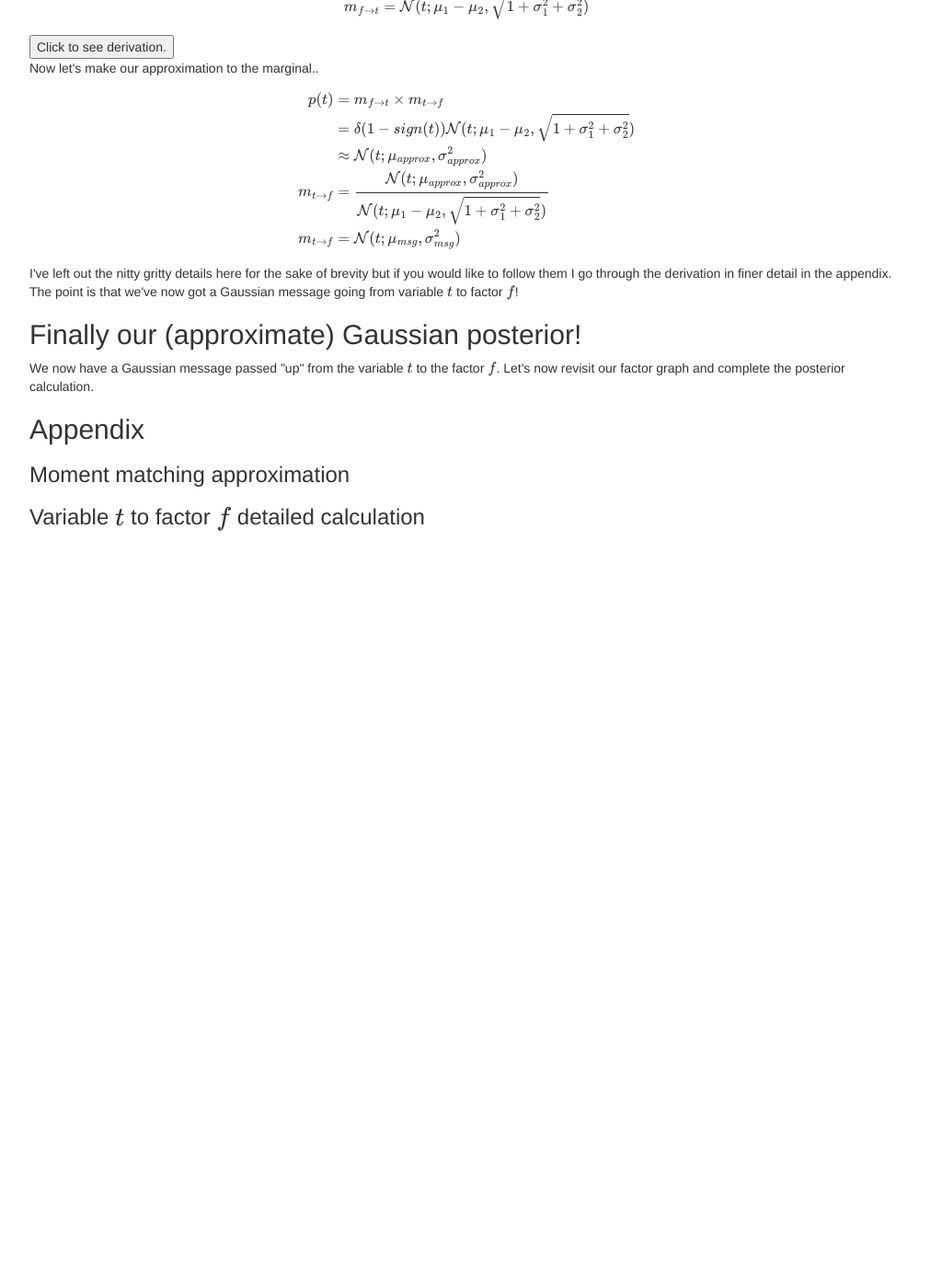
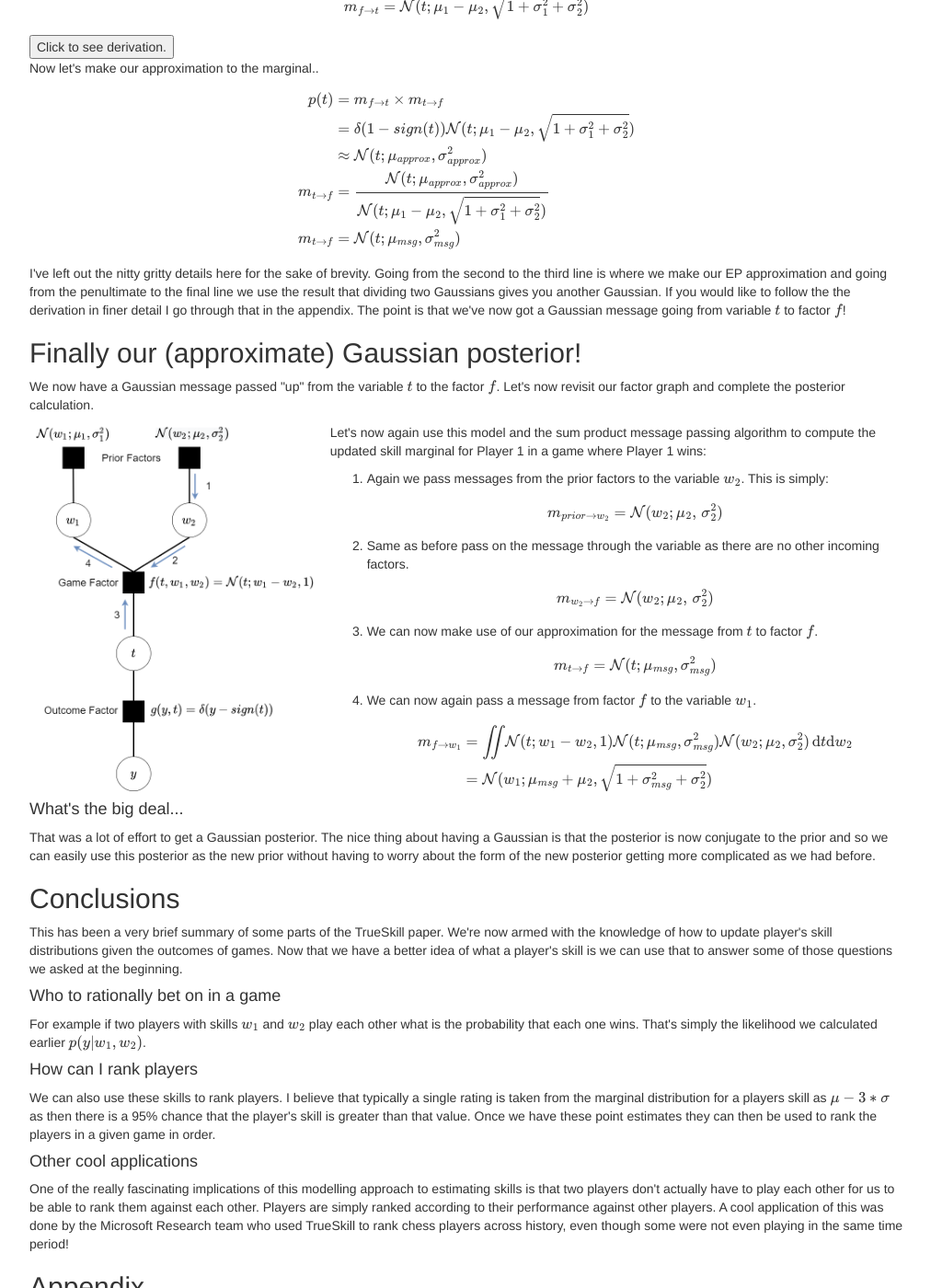
Before and after one commit to Nush395/Nush395.github.io, a Jekyll site: the page built from _posts/2020-06-06-true-skill.html, in a window 1280 px wide and 1400 px high, scrolled down 3429 px. Shown: the whole window at 92% size, without its empty margins (133-1145 px from the left). Built offline with Jekyll 4.4.1, drawn with Linux system fonts in a browser that asks for light colours; formulas are drawn with MathJax 3; before the commit the page ends 4017 px from its top, so only the background shows below that.

Commit message:
[TRUESKILL] - Adding EP section.

```diff
--- a/_posts/2020-06-06-true-skill.html
+++ b/_posts/2020-06-06-true-skill.html
@@ -317,9 +317,10 @@ date: 2020-06-06
     \\    m_{t \to f}  &=  \frac{\mathcal{N}(t;\mu_{approx},\sigma_{approx}^{2})}{\mathcal{N}(t;\mu_1-\mu_2,\sqrt{1+\sigma_1^{2}+\sigma_2^{2}})}
 \\ m_{t \to f}  &= \mathcal{N}(t;\mu_{msg},\sigma_{msg}^{2})
     \end{align}
-    I've left out the nitty gritty details here for the sake of brevity but if you would like to follow them I go through
-    the derivation in finer detail in the appendix. The point is that we've now got a Gaussian message going from variable
-    $t$ to factor $f$!
+    I've left out the nitty gritty details here for the sake of brevity. Going from the second to the third line is where we
+make our EP approximation and going from the penultimate to the final line we use the result that dividing two Gaussians gives
+you another Gaussian. If you would like to follow the the derivation in finer detail I go through that in the appendix.
+The point is that we've now got a Gaussian message going from variable $t$ to factor $f$!
 </p>
 <h2>
     Finally our (approximate) Gaussian posterior!
@@ -327,6 +328,91 @@ date: 2020-06-06
 <p>
     We now have a Gaussian message passed "up" from the variable $t$ to the factor $f$. Let's now revisit our factor graph
     and complete the posterior calculation.
+</p>
+<div class="row">
+    <div class="col-sm-4">
+        <img src="{{site.baseurl}}/assets/img/factor_graph_two_player_approx.png" height="400"/>
+    </div>
+    <div class="col-sm-8" style="overflow-y: scroll; height:400px;">
+        <p>
+            Let's now again use this model and the sum product message passing algorithm to compute the
+            updated skill marginal for Player 1 in a game where Player 1 wins:
+        </p>
+        <ol>
+            <li>
+                Again we pass messages from the prior factors to the variable $w_2$. This is simply:
+                $$m_{prior \to w_2}=\mathcal{N}(w_2;\mu_2,\,\sigma_2^{2})$$
+            </li>
+            <li>
+                Same as before pass on the message through the variable as there are no other incoming factors.
+                $$m_{w_2 \to f}=\mathcal{N}(w_2;\mu_2,\,\sigma_2^{2})$$
+            </li>
+            <li>
+                We can now make use of our approximation for the message from $t$ to factor $f$.
+                $$m_{t \to f} = \mathcal{N}(t;\mu_{msg},\sigma_{msg}^{2})$$
+            </li>
+            <li>
+                We can now again pass a message from factor $f$ to the variable $w_1$.
+                \begin{align}
+                    m_{f \to w_1} &= \iint \! \mathcal{N}(t;w_1-w_2,1)\mathcal{N}(t;\mu_{msg},\sigma_{msg}^{2})\mathcal{N}(w_2;\mu_2,\sigma_2^{2}) \, \mathrm{d}t\mathrm{d}w_2
+                              \\  &= \mathcal{N}(w_1;\mu_{msg}+\mu_2,\sqrt{1+\sigma_{msg}^{2}+\sigma_2^{2}})
+                \end{align}
+                Again for the sake of not putting too much detail here I'll leave this derivation to the Appendix, but the most
+                important insight is we still have a Gaussian message.
+            </li>
+            <li>
+                Finally we can work out the marginal for $w_1$ by multiplying the message from the prior factor and from the
+                game factor.
+                \begin{align}
+                p(w_1) &= m_{f \to w_1} \times m_{prior \to w_1}
+                       &= \mathcal{N}(w_1;\mu_{msg}+\mu_2,\sqrt{1+\sigma_{msg}^{2}+\sigma_2^{2}}) \mathcal{N}(w_1;\mu_1,\sqrt{\sigma_1^{2}})
+                       &= \mathcal{N}(w_1;\mu_{new},\sigma_{new})
+                \end{align}
+                Going from the second line to the final line we've used the result that multiplying two Gaussians also gives a Gaussian!
+                So we've finally got our posterior and it's Gaussian!
+            </li>
+        </ol>
+    </div>
+</div>
+<h4>
+    What's the big deal...
+</h4>
+<p>
+    That was a lot of effort to get a Gaussian posterior. The nice thing about having a Gaussian is that the posterior is
+    now conjugate to the prior and so we can easily use this posterior as the new prior without having to worry about the
+    form of the new posterior getting more complicated as we had before.
+</p>
+<h2>
+    Conclusions
+</h2>
+<p>
+    This has been a very brief summary of some parts of the TrueSkill paper. We're now armed with the knowledge of how to
+    update player's skill distributions given the outcomes of games. Now that we have a better idea of what a player's skill is
+    we can use that to answer some of those questions we asked at the beginning.
+    <h4>
+        Who to rationally bet on in a game
+    </h4>
+    <p>
+    For example if two players with skills $w_1$ and $w_2$
+    play each other what is the probability that each one wins. That's simply the likelihood we calculated earlier $p(y|w_1,w_2)$.
+    </p>
+    <h4>
+        How can I rank players
+    </h4>
+    <p>We can also use these skills to rank players. I believe that typically a single rating is taken from the marginal distribution
+    for a players skill as $\mu-3*\sigma$ as then there is a 95% chance that the player's skill is greater than that value.
+        Once we have these point estimates they can then be used to rank the players in a given game in order.
+    </p>
+    <h4>
+        Other cool applications
+    </h4>
+    <p>
+        One of the really fascinating implications of this modelling approach to estimating skills is that two players don't actually
+        have to play each other for us to be able to rank them against each other. Players are simply ranked according to their
+        performance against other players. A cool application of this was done by the Microsoft Research team who used TrueSkill
+        to rank chess players across history, even though some were not even playing in the same time period!
+    </p>
+
 </p>
 <h2>
     Appendix
```
Also changed, not shown: assets/img/factor_graph_two_player_approx.png (added).
